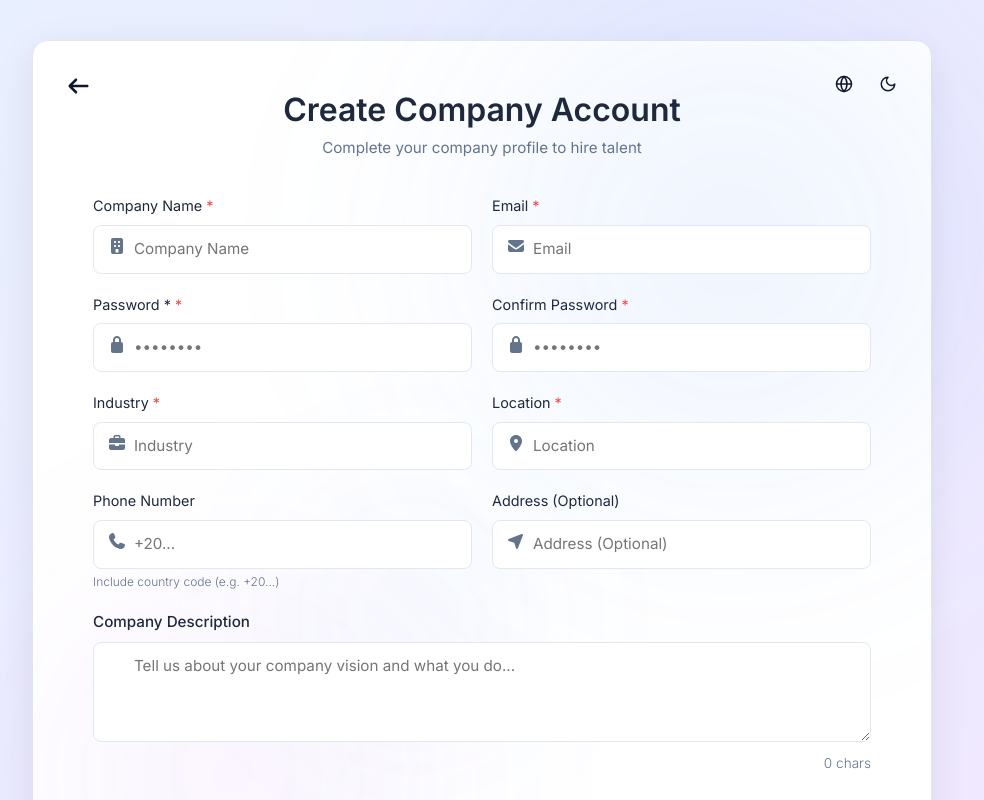
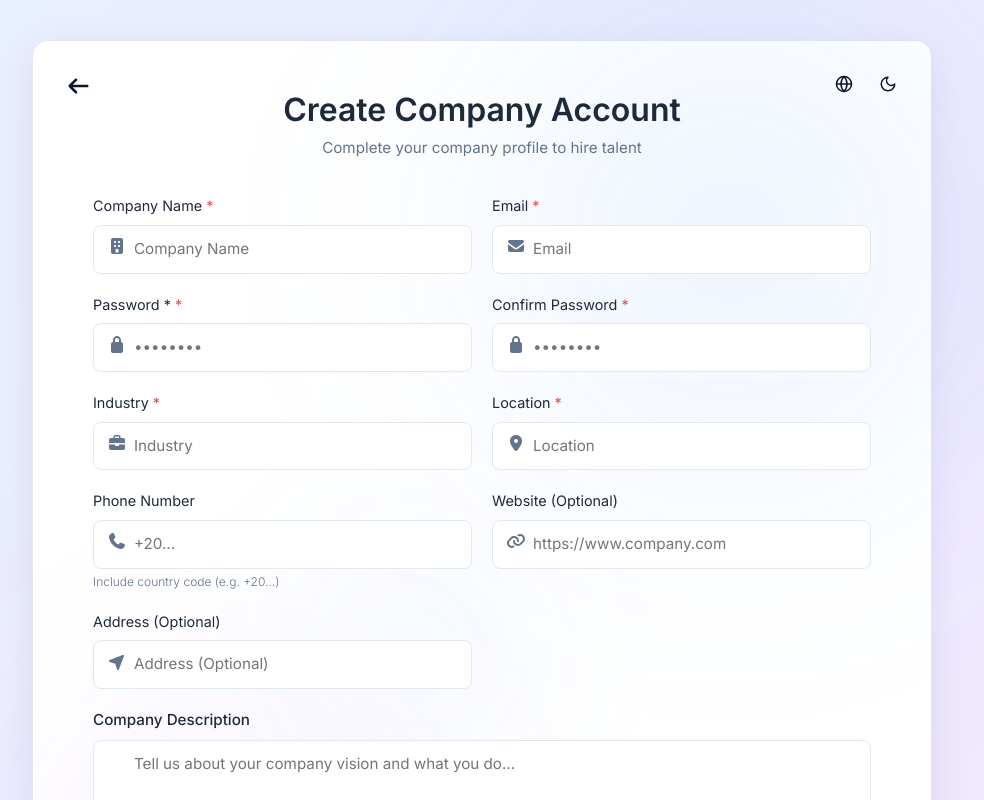
Before and after one commit to omarsameh-in/proj-intership, a Next.js app: page /signup/company in a window 1280 px wide. Shown: the whole page, without its empty margins (158-1142 px from the left). Built offline with nearby package versions, Linux system fonts and the light colour scheme; no server answers.

Commit message:
feat: add website field with validation to company signup page

```diff
--- a/app/locales/translations.ts
+++ b/app/locales/translations.ts
@@ -13,6 +13,7 @@ export const translations = {
         emailRequired: "Email is required",
         passwordRequired: "Password is required",
         passwordTooShort: "Password must be at least 8 characters",
+        invalidUrl: "Invalid URL (e.g. https://...)",
         fullNameRequired: "Full Name is required",
         phoneRequired: "Phone Number is required",
         companyNameRequired: "Company Name is required",
@@ -496,6 +497,7 @@ export const translations = {
         emailRequired: "البريد الإلكتروني مطلوب",
         passwordRequired: "كلمة المرور مطلوبة",
         passwordTooShort: "يجب أن تكون كلمة المرور 8 أحرف على الأقل",
+        invalidUrl: "رابط غير صالح (مثال: https://...)",
         fullNameRequired: "الاسم الكامل مطلوب",
         phoneRequired: "رقم الهاتف مطلوب",
         companyNameRequired: "اسم الشركة مطلوب",
--- a/app/signup/company/page.tsx
+++ b/app/signup/company/page.tsx
@@ -38,7 +38,7 @@ export default function CompanySignupPage() {
 
     const [formData, setFormData] = useState({
         email: '', password: '', confirmPassword: '',
-        companyName: '', industry: '', location: '', address: '', phoneNumber: '', description: ''
+        companyName: '', industry: '', location: '', address: '', phoneNumber: '', website: '', description: ''
     })
     const [errors, setErrors] = useState<Record<string, string>>({})
     const [loading, setLoading] = useState(false)
@@ -72,6 +72,11 @@ export default function CompanySignupPage() {
         const phoneRegex = /^\+?[0-9]{7,15}$/
         if (formData.phoneNumber.trim() && !phoneRegex.test(formData.phoneNumber.trim())) {
             newErrors.phoneNumber = "Invalid format (e.g. +20...)"
+        }
+
+        const urlRegex = /^(https?:\/\/(?:www\.|(?!www))[a-zA-Z0-9][a-zA-Z0-9-]+[a-zA-Z0-9]\.[^\s]{2,}|www\.[a-zA-Z0-9][a-zA-Z0-9-]+[a-zA-Z0-9]\.[^\s]{2,}|https?:\/\/(?:www\.|(?!www))[a-zA-Z0-9]+\.[^\s]{2,}|www\.[a-zA-Z0-9]+\.[^\s]{2,})$/
+        if (formData.website.trim() && !urlRegex.test(formData.website.trim())) {
+            newErrors.website = t.invalidUrl
         }
 
         if (formData.description.trim() && formData.description.trim().length < 20) {
@@ -247,6 +252,18 @@ export default function CompanySignupPage() {
                 </div>
 
                 <div className={styles.inputGroup}>
+                    <label>{t.website}</label>
+                    <FontAwesomeIcon icon={faLink} className={styles.inputIcon} />
+                    <input
+                        type="url" name="website" placeholder="https://www.company.com"
+                        title={t.website}
+                        value={formData.website} onChange={handleChange}
+                        className={errors.website ? styles.inputError : ''}
+                    />
+                    {errors.website && <span className={styles.errorText}>{errors.website}</span>}
+                </div>
+
+                <div className={styles.inputGroup}>
                     <label>{t.address}</label>
                     <FontAwesomeIcon icon={faLocationArrow} className={styles.inputIcon} />
                     <input
```
